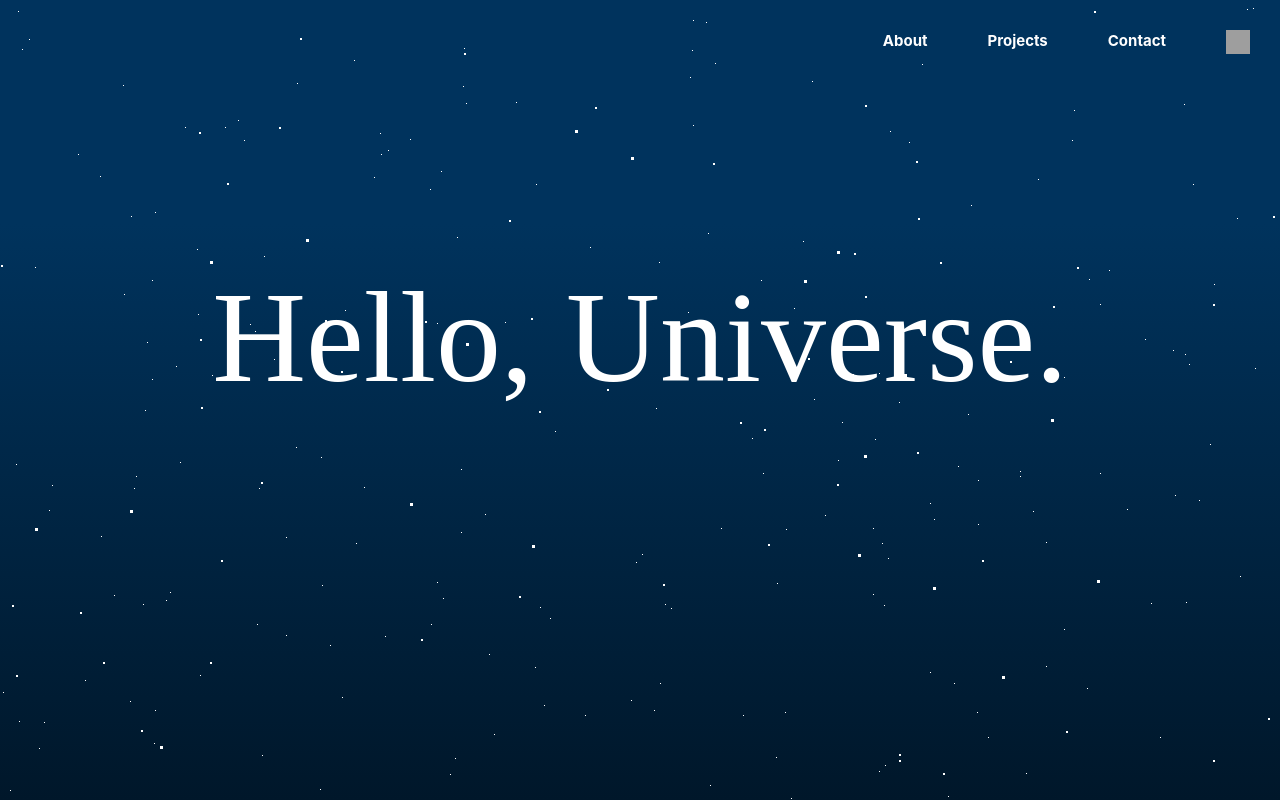
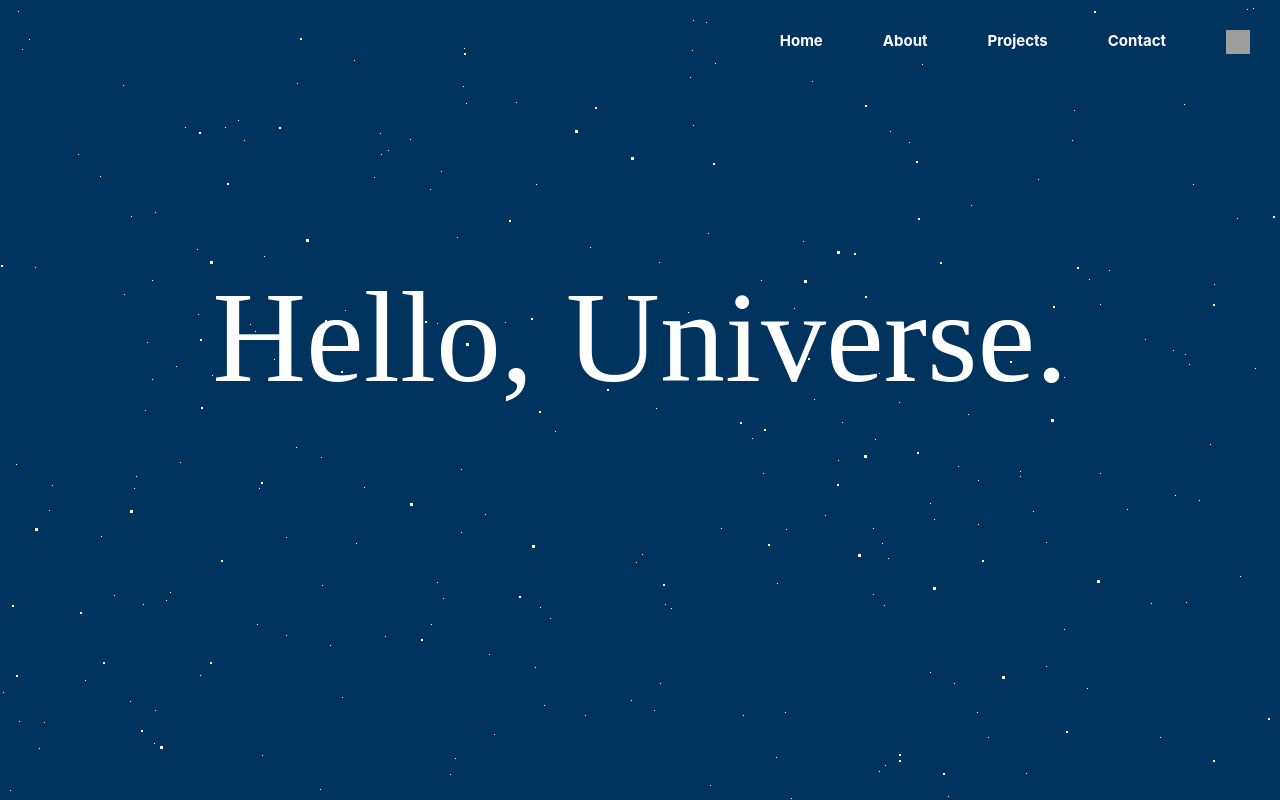
Before and after one commit to lorenzosani/lorenzosani.com, a Django app: page / in a window 1280 px wide. Run offline with Django 3.2, Linux system fonts and the light colour scheme; some libraries are stand-ins or nearby versions; some web fonts are replaced; grey boxes are pictures that could not be loaded.

Commit message:
Add home id

```diff
--- a/static/style.css
+++ b/static/style.css
@@ -6,7 +6,7 @@
   background-size: cover !important;
 }
 
-.main #title {
+#home #title {
   -webkit-font-smoothing: antialiased;
   opacity: 0;
   position: absolute;
@@ -21,7 +21,7 @@
 }
 
 @media(max-width: 769px){
-  .main #title{
+  #home #title{
     font-size: 12vw;
   }
 }
--- a/templates/website/index.html
+++ b/templates/website/index.html
@@ -1,5 +1,5 @@
 {% extends 'base.html' %} {% block content %} {% load static %}
-<div class="parallax main">
+<div id="home" class="parallax">
   <div id="stars"></div>
   <div id="stars2"></div>
   <div id="stars3"></div>
@@ -10,6 +10,7 @@
           <a id="nav-toggle" href="#!"><span></span></a>
         </div>
         <ul class="nav-list">
+          <li><a href="#home">Home</a></li>
           <li><a href="#about">About</a></li>
           <li><a href="#projects">Projects</a></li>
           <li><a href="#contact">Contact</a></li>
```
